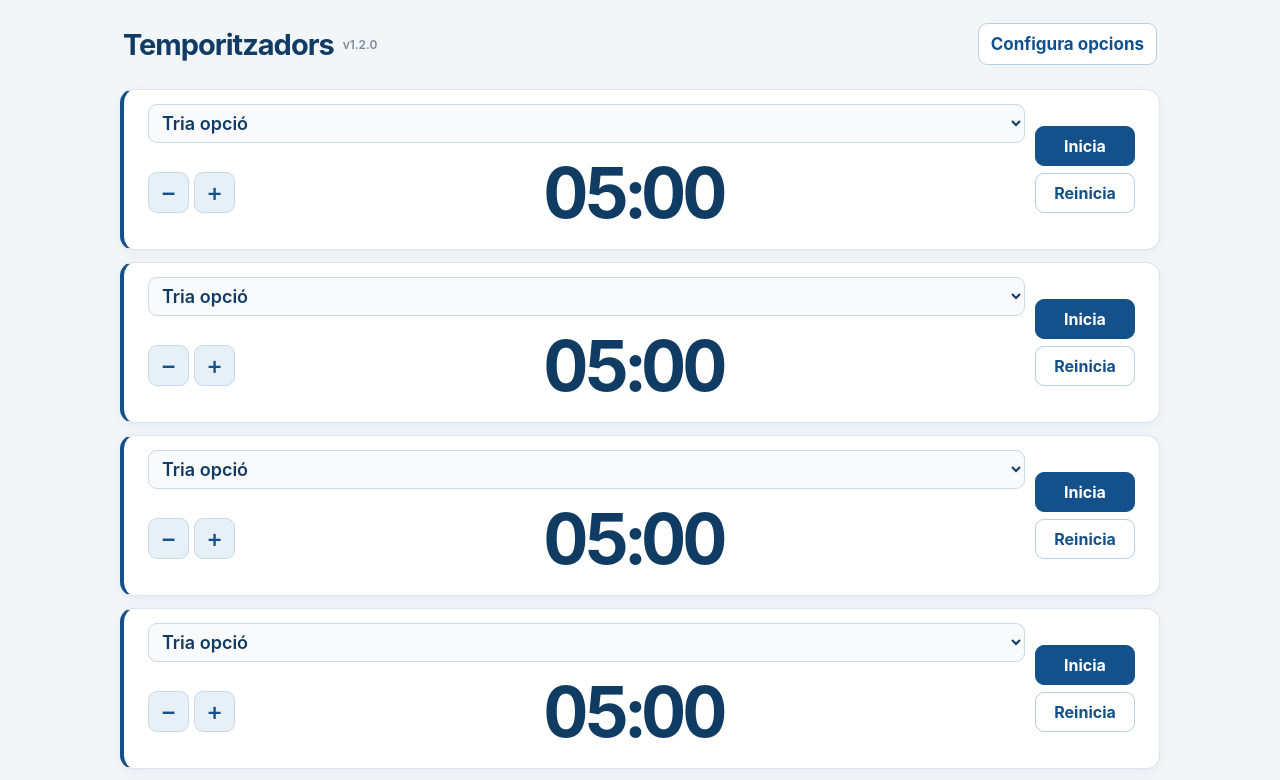
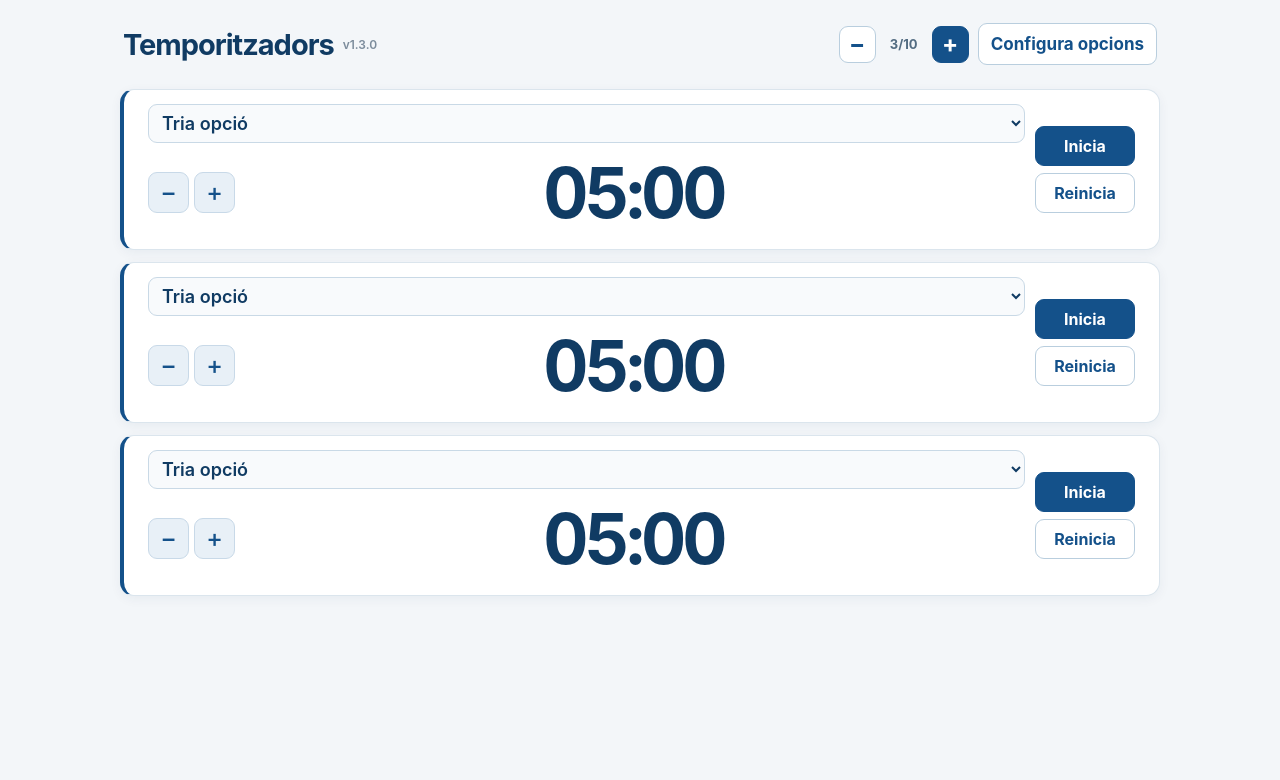
Before and after one commit to jninforner/GestoTimer, a plain HTML site: page index.html in a window 1280 px wide. Shown: the top 780 px of the page. Drawn offline with Linux system fonts and the light colour scheme.

Commit message:
Add files via upload

```diff
--- a/index.html
+++ b/index.html
@@ -18,11 +18,12 @@
 *{box-sizing:border-box;-webkit-tap-highlight-color:transparent}
 html,body{margin:0;min-height:100%;background:var(--fons);color:#203448;font-family:-apple-system,BlinkMacSystemFont,"Segoe UI",Arial,sans-serif;font-variant:normal}
 button,select,input{font-family:inherit;font-variant:normal}
-body{display:grid;grid-template-rows:auto repeat(6,minmax(0,1fr));gap:10px;padding:12px;min-height:100dvh}
+body{display:grid;grid-template-rows:auto;align-content:start;gap:10px;padding:12px;min-height:100dvh}
 .cap{display:flex;justify-content:space-between;align-items:center;gap:9px;padding:3px 3px 7px;flex-wrap:wrap}
 .cap h1{margin:0;font-size:clamp(21px,5vw,29px);font-weight:750;letter-spacing:-.035em;color:var(--navi-fosc)}
+.controls-timers{display:flex;align-items:center;gap:7px;margin-left:auto}.controls-timers button{min-width:0;width:37px;height:37px;padding:0;font-size:24px;line-height:1}.comptador{font-size:13px;color:#536c82;font-weight:650;min-width:42px;text-align:center}.controls-timers button:disabled{opacity:.3;cursor:not-allowed}
 .versio{font-size:12px;font-weight:600;color:#7c8c9c;white-space:nowrap;margin-right:auto}
-.t{background:#fff;border:1px solid var(--linia);border-left:4px solid var(--navi);border-radius:14px;box-shadow:0 3px 12px rgba(21,60,90,.055);display:flex;align-items:center;gap:10px;padding:10px 13px;min-width:0}
+.t{min-height:116px;background:#fff;border:1px solid var(--linia);border-left:4px solid var(--navi);border-radius:14px;box-shadow:0 3px 12px rgba(21,60,90,.055);display:flex;align-items:center;gap:10px;padding:10px 13px;min-width:0}
 .t.fi{background:var(--pale-v);border-color:#e8c1bd;border-left-color:var(--vermell);color:var(--vermell);animation:parpelleig 1s infinite}
 @keyframes parpelleig{50%{opacity:.68}}
 .zona{flex:1;min-width:0;display:flex;flex-direction:column;gap:7px}
@@ -66,8 +67,9 @@ select{font-size:clamp(13px,3.6vw,18px);font-weight:600;padding:7px 9px;border-r
 </head>
 <body>
 <script>
-const APP_VERSION = '1.2.0';
-const N = 6;
+const APP_VERSION = '1.3.0';
+const MIN_TIMERS = 1, MAX_TIMERS = 10;
+let timerCount = Math.min(MAX_TIMERS, Math.max(MIN_TIMERS, Number(carrega('nombreTemporitzadors', 3)) || 3));
 /* El pas de + i − creix mentre es manté premut */
 let so = null;
 function llegirAudio() { try { so = so || new (window.AudioContext || window.webkitAudioContext)(); so.resume(); } catch (e) {} }
@@ -221,8 +223,24 @@ pan.querySelector('.desa').onclick = function () {
   tanca();
 };
 
-/* Els sis temporitzadors */
-for (let i = 0; i < N; i++) {
+/* Temporitzadors dinàmics: entre 1 i 10. */
+const controls = document.createElement('div');
+controls.className = 'controls-timers';
+const menysTimer = document.createElement('button');
+menysTimer.className = 'sec'; menysTimer.textContent = '−'; menysTimer.title = 'Elimina l’últim temporitzador'; menysTimer.setAttribute('aria-label','Elimina l’últim temporitzador');
+const comptador = document.createElement('span'); comptador.className = 'comptador';
+const mesTimer = document.createElement('button');
+mesTimer.textContent = '+'; mesTimer.title = 'Afegeix un temporitzador'; mesTimer.setAttribute('aria-label','Afegeix un temporitzador');
+controls.append(menysTimer, comptador, mesTimer);
+cap.insertBefore(controls, cfg);
+const timersActius = [];
+function actualitzaControls() {
+  comptador.textContent = timersActius.length + '/10';
+  menysTimer.disabled = timersActius.length <= MIN_TIMERS;
+  mesTimer.disabled = timersActius.length >= MAX_TIMERS;
+  guarda('nombreTemporitzadors', timersActius.length);
+}
+function creaTemporitzador(i) {
   let total = carrega('u' + i, null);
   if (total === null) { const g = carrega('t' + i, { m: 5, s: 0 }); total = g.m * 60 + g.s; }
   let resta = total, fins = null, id = null, al = null;
@@ -243,7 +261,8 @@ for (let i = 0; i < N; i++) {
   omple(sel, q);
   function actualitzaAvis() { const o = ops.find(function (x) { return x.id === parseInt(sel.value); }); avisSeg = o ? [Number(o.am||0)*60+Number(o.as||0),Number(o.bm||0)*60+Number(o.bs||0)] : [0,0]; }
   actualitzaAvis();
-  document.addEventListener('opcionsActualitzades', function () { actualitzaAvis(); if (!id) avisFet = [false,false]; });
+  const onOpcionsActualitzades = function () { actualitzaAvis(); if (!id) avisFet = [false,false]; };
+  document.addEventListener('opcionsActualitzades', onOpcionsActualitzades);
   function pinta() { pant.textContent = fmt(resta); }
   function atura() { clearInterval(id); id = null; fins = null; go.textContent = 'Inicia'; }
   function paraAlarma() { clearInterval(al); al = null; d.classList.remove('fi'); }
@@ -309,7 +328,26 @@ for (let i = 0; i < N; i++) {
     guarda('u' + i, total);
     pinta();
   };
+  timersActius.push({ element: d, destrueix: function () {
+    clearInterval(id); clearInterval(al);
+    document.removeEventListener('opcionsActualitzades', onOpcionsActualitzades);
+    const pos = selectes.indexOf(sel); if (pos !== -1) selectes.splice(pos, 1);
+    d.remove();
+  }});
 }
+menysTimer.onclick = function () {
+  if (timersActius.length <= MIN_TIMERS) return;
+  const ultim = timersActius.pop();
+  ultim.destrueix();
+  actualitzaControls();
+};
+mesTimer.onclick = function () {
+  if (timersActius.length >= MAX_TIMERS) return;
+  creaTemporitzador(timersActius.length);
+  actualitzaControls();
+};
+for (let i = 0; i < timerCount; i++) creaTemporitzador(i);
+actualitzaControls();
 if ('serviceWorker' in navigator) {
   window.addEventListener('load', () => {
     navigator.serviceWorker.register('./sw.js');
--- a/sw.js
+++ b/sw.js
@@ -1,4 +1,4 @@
-const CACHE = "temporitzadors-v1.2.0";
+const CACHE = "temporitzadors-v1.3.0";
 const ASSETS = ["./", "./index.html", "./manifest.json", "./icon-192.png", "./icon-512.png"];
 self.addEventListener("install", event => {
   event.waitUntil(caches.open(CACHE).then(cache => cache.addAll(ASSETS)).then(() => self.skipWaiting()));
```
Also changed, not shown: manifest.json.
